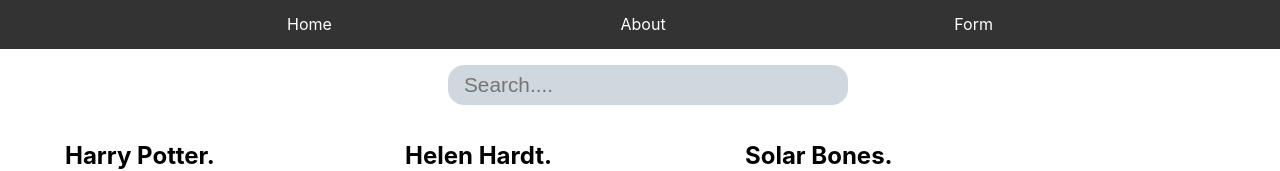
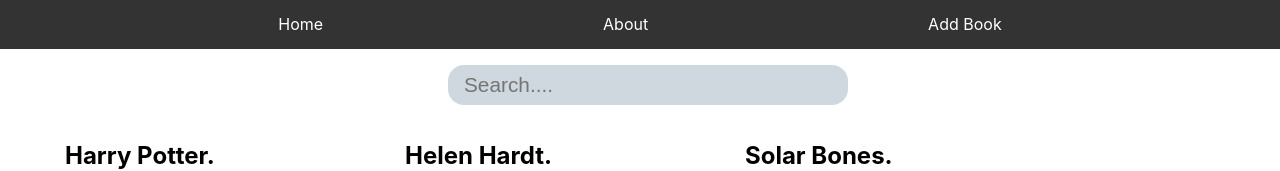
Before and after one commit to GacheruIan/E-Novel-Collection, a React (Create React App) app: page / in a window 1280 px wide. Shown: the top 171 px of the page. Built offline with nearby package versions, Linux system fonts and the light colour scheme; data requests are answered from the project's data file; a web font is replaced by a local one.

Commit message:
modify files

```diff
--- a/db.json
+++ b/db.json
@@ -1,5 +1,4 @@
 {
-
   "images": [
     {
       "id": 1,
@@ -7,29 +6,24 @@
       "Description": "An ancient prophecy seems to be coming true when a mysterious presence begins stalking the corridors of a school of magic and leaving its victims paralyzed.",
       "image": "https://i.ibb.co/2Sh5VFP/Harry-Potter-and-the-Chamber-of-Secrets-book-cover.webp"
     },
-
-
     {
       "id": 2,
       "title": "Helen Hardt.",
       "Description": "She is a take-charge woman. But he is a master of control.Skye Manning knows what she wants. Her job as assistant and photographer,  Her job as assistant.",
       "image": "https://i.ibb.co/WGW04n1/Helen-Hardt.jpg"
     },
-
     {
       "id": 3,
       "title": "Solar Bones.",
       "Description": "Solar Bones revolves around Marcus Conway, a deceased middle-aged engineer who has returned on All Souls' Day, and is reminiscing about his past life's events .",
       "image": "https://i.ibb.co/KDTLPM5/Solar-Bones.jpg"
     },
-
     {
       "id": 4,
       "title": "The Baghdad Clock.",
       "Description": "The Baghdad Clock is a tale of two friends growing up during the first and second Iraqi war. Shahad Al Rawi uses magic realism to illustrate the displacement felt by a young girl and her neighbourhood. ",
       "image": "https://i.ibb.co/9ZBp5sc/The-Baghdad-Clock.jpg"
     },
-
     {
       "id": 5,
       "title": "The-Kite-Runner.",
--- a/src/App.js
+++ b/src/App.js
@@ -1,9 +1,10 @@
 import React, { useState } from "react";
 import { Switch, Route } from "react-router-dom";
-import Form from "./components/Form";
+
 import About from "./components/About";
 import Main from "./components/Main";
 import NavBar from "./components/NavBar";
+import FormReview from "./components/Form";
 
 function App() {
   const [page, setPage] = useState("/")
@@ -17,7 +18,7 @@
             <About />
         </Route>
         <Route path="/form">
-            <Form />
+            <FormReview />
         </Route>
         <Route exact path="/">
             <Main />
--- a/src/components/NavBar.js
+++ b/src/components/NavBar.js
@@ -6,7 +6,7 @@
     <nav className='nav'>
         <NavLink exact to ="/">Home</NavLink>
         <NavLink to ="/about">About</NavLink>
-        <NavLink to ="/form">Form</NavLink>
+        <NavLink to ="/form">Add Book</NavLink>
     </nav>
   )
 }
```
